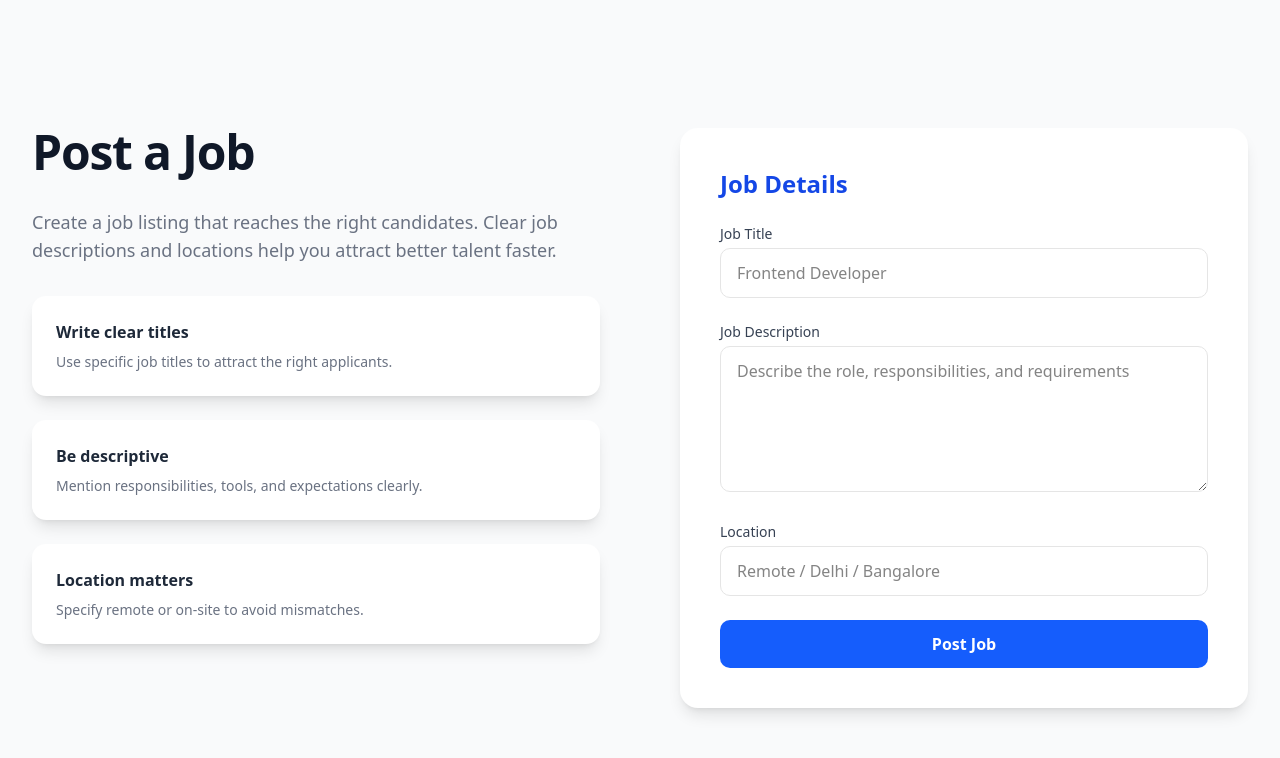
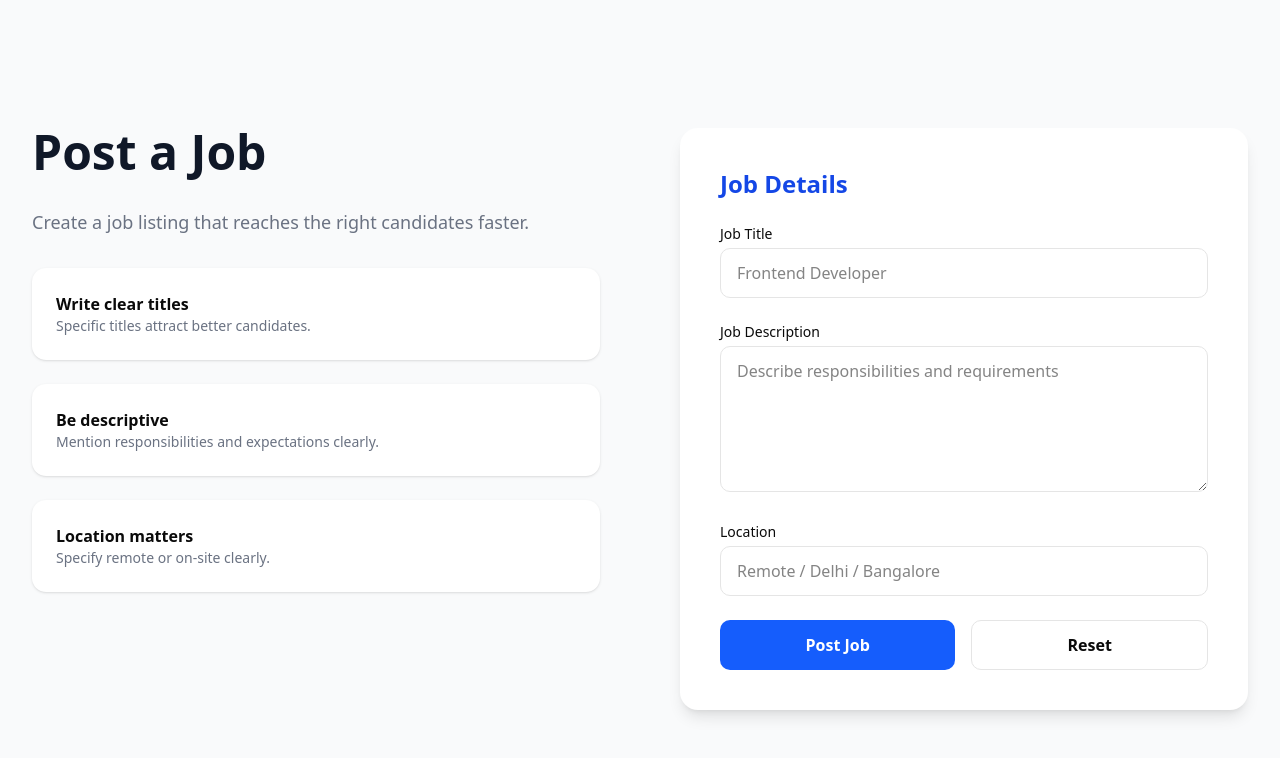
Before and after one commit to yatin-coder07/jobify-frontend, a Next.js app: page /employer/postjob in a window 1280 px wide. Shown: the top 758 px of the page. Built offline with nearby package versions, Linux system fonts and the light colour scheme.

Commit message:
final changes

```diff
--- a/app/employer/applicants/page.tsx
+++ b/app/employer/applicants/page.tsx
@@ -114,7 +114,7 @@ export default function ApplicantsPage() {
               </div>
             </div>
           ) : (
-            /* ✅ APPLICATION LIST */
+
             <div className="space-y-10">
               {applications.map((app) => (
                 <motion.div
--- a/app/employer/postjob/page.tsx
+++ b/app/employer/postjob/page.tsx
@@ -1,20 +1,14 @@
 "use client";
 
-
-import { useRouter } from "next/navigation";
 import { useState } from "react";
 import { z } from "zod";
 
 const jobSchema = z.object({
-  title: z
-    .string()
-    .min(3, "Job title must be at least 3 characters"),
+  title: z.string().min(3, "Job title must be at least 3 characters"),
   description: z
     .string()
     .min(30, "Description must be at least 30 characters"),
-  location: z
-    .string()
-    .min(2, "Location is required"),
+  location: z.string().min(2, "Location is required"),
 });
 
 export default function PostJobPage() {
@@ -23,9 +17,10 @@ export default function PostJobPage() {
     description: "",
     location: "",
   });
-  const router = useRouter();
+
   const [errors, setErrors] = useState<Record<string, string>>({});
   const [submitting, setSubmitting] = useState(false);
+  const [success, setSuccess] = useState(false);
 
   function handleChange(
     e: React.ChangeEvent<HTMLInputElement | HTMLTextAreaElement>
@@ -36,9 +31,19 @@ export default function PostJobPage() {
     });
   }
 
+  function resetForm() {
+    setFormData({
+      title: "",
+      description: "",
+      location: "",
+    });
+    setErrors({});
+  }
+
   async function handleSubmit(e: React.FormEvent) {
     e.preventDefault();
     setErrors({});
+    setSuccess(false);
 
     const parsed = jobSchema.safeParse(formData);
 
@@ -60,6 +65,7 @@ export default function PostJobPage() {
 
     setSubmitting(true);
 
+    try {
       const res = await fetch(
         `${process.env.NEXT_PUBLIC_API_BASE_URL}/api/jobs/create/`,
         {
@@ -73,79 +79,91 @@ export default function PostJobPage() {
       );
 
       if (!res.ok) {
-      setErrors({ general: "Failed to create job. Please try again." });
-      setSubmitting(false);
-      return;
+        throw new Error("Request failed");
       }
 
-   router.push("/employer/jobs");
+      // ✅ success
+      setSuccess(true);
+      resetForm();
+    } catch (error) {
+      setErrors({ general: "Failed to create job. Please try again." });
+    } finally {
+      setSubmitting(false);
+    }
   }
 
   return (
     <div className="min-h-screen bg-gray-50 px-8 py-32">
       <div className="mx-auto grid max-w-7xl gap-20 md:grid-cols-2">
-
+        {/* LEFT CONTENT */}
         <div className="space-y-8">
-          <h1 className="scroll-m-20 text-5xl font-extrabold tracking-tight text-gray-900">
+          <h1 className="text-5xl font-extrabold text-gray-900">
             Post a Job
           </h1>
           <p className="text-lg text-gray-500 max-w-xl">
-            Create a job listing that reaches the right candidates. Clear job
-            descriptions and locations help you attract better talent faster.
+            Create a job listing that reaches the right candidates faster.
           </p>
 
           <div className="space-y-6">
-            <div className="rounded-xl bg-white p-6 shadow-lg">
-              <h3 className="font-semibold text-gray-800 mb-2">
-                Write clear titles
-              </h3>
+            <div className="rounded-xl bg-white p-6 shadow">
+              <h3 className="font-semibold">Write clear titles</h3>
               <p className="text-sm text-gray-500">
-                Use specific job titles to attract the right applicants.
+                Specific titles attract better candidates.
               </p>
             </div>
 
-            <div className="rounded-xl bg-white p-6 shadow-lg">
-              <h3 className="font-semibold text-gray-800 mb-2">
-                Be descriptive
-              </h3>
+            <div className="rounded-xl bg-white p-6 shadow">
+              <h3 className="font-semibold">Be descriptive</h3>
               <p className="text-sm text-gray-500">
-                Mention responsibilities, tools, and expectations clearly.
+                Mention responsibilities and expectations clearly.
               </p>
             </div>
 
-            <div className="rounded-xl bg-white p-6 shadow-lg">
-              <h3 className="font-semibold text-gray-800 mb-2">
-                Location matters
-              </h3>
+            <div className="rounded-xl bg-white p-6 shadow">
+              <h3 className="font-semibold">Location matters</h3>
               <p className="text-sm text-gray-500">
-                Specify remote or on-site to avoid mismatches.
+                Specify remote or on-site clearly.
               </p>
             </div>
           </div>
         </div>
 
+        {/* FORM */}
         <div className="bg-white p-10 rounded-2xl shadow-lg">
           <h2 className="text-2xl font-semibold text-blue-700 mb-6">
             Job Details
           </h2>
 
+          {/* ❌ Error */}
           {errors.general && (
             <p className="mb-4 text-sm text-red-600">
               {errors.general}
             </p>
           )}
 
+          {/* ✅ Success Alert */}
+          {success && (
+            <div className="mb-6 rounded-lg border border-green-300 bg-green-50 p-4">
+              <h3 className="font-semibold text-green-800">
+                Job Posted Successfully 🎉
+              </h3>
+              <p className="text-sm text-green-700">
+                Your job listing is now live and visible to candidates.
+              </p>
+            </div>
+          )}
+
           <form onSubmit={handleSubmit} className="space-y-6">
             <div>
-              <label className="block text-sm font-medium text-gray-700 mb-1">
+              <label className="block text-sm font-medium mb-1">
                 Job Title
               </label>
               <input
                 name="title"
                 value={formData.title}
                 onChange={handleChange}
+                className="w-full rounded-lg border px-4 py-3 focus:ring-2 focus:ring-blue-500"
                 placeholder="Frontend Developer"
-                className="w-full rounded-lg border px-4 py-3 focus:outline-none focus:ring-2 focus:ring-blue-500"
               />
               {errors.title && (
                 <p className="text-xs text-red-600 mt-1">
@@ -155,7 +173,7 @@ export default function PostJobPage() {
             </div>
 
             <div>
-              <label className="block text-sm font-medium text-gray-700 mb-1">
+              <label className="block text-sm font-medium mb-1">
                 Job Description
               </label>
               <textarea
@@ -163,8 +181,8 @@ export default function PostJobPage() {
                 value={formData.description}
                 onChange={handleChange}
                 rows={5}
-                placeholder="Describe the role, responsibilities, and requirements"
-                className="w-full rounded-lg border px-4 py-3 focus:outline-none focus:ring-2 focus:ring-blue-500"
+                className="w-full rounded-lg border px-4 py-3 focus:ring-2 focus:ring-blue-500"
+                placeholder="Describe responsibilities and requirements"
               />
               {errors.description && (
                 <p className="text-xs text-red-600 mt-1">
@@ -174,15 +192,15 @@ export default function PostJobPage() {
             </div>
 
             <div>
-              <label className="block text-sm font-medium text-gray-700 mb-1">
+              <label className="block text-sm font-medium mb-1">
                 Location
               </label>
               <input
                 name="location"
                 value={formData.location}
                 onChange={handleChange}
+                className="w-full rounded-lg border px-4 py-3 focus:ring-2 focus:ring-blue-500"
                 placeholder="Remote / Delhi / Bangalore"
-                className="w-full rounded-lg border px-4 py-3 focus:outline-none focus:ring-2 focus:ring-blue-500"
               />
               {errors.location && (
                 <p className="text-xs text-red-600 mt-1">
@@ -191,13 +209,23 @@ export default function PostJobPage() {
               )}
             </div>
 
+            <div className="flex gap-4">
               <button
                 type="submit"
                 disabled={submitting}
-              className="w-full rounded-lg bg-blue-600 py-3 text-white font-semibold hover:bg-blue-700 transition disabled:opacity-60"
+                className="w-full rounded-lg bg-blue-600 py-3 text-white font-semibold hover:bg-blue-700 disabled:opacity-60"
               >
                 {submitting ? "Posting..." : "Post Job"}
               </button>
+
+              <button
+                type="button"
+                onClick={resetForm}
+                className="w-full rounded-lg border py-3 font-semibold hover:bg-gray-100"
+              >
+                Reset
+              </button>
+            </div>
           </form>
         </div>
       </div>
```
Lines whose indentation alone changed are shown as unchanged.
